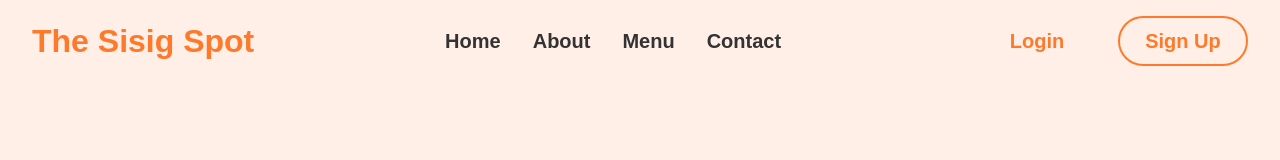
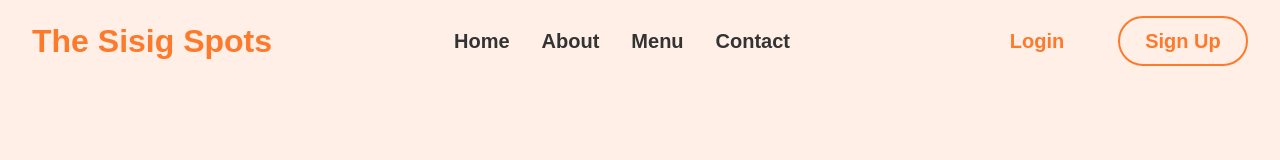
Before and after one commit to jamescasipong/PNOY-Cuisine-Website, a plain HTML site: page index.html in a window 1280 px wide. Shown: the top 160 px of the page. Drawn offline with Linux system fonts and the light colour scheme.

Commit message:
Update index.html

```diff
--- a/index.html
+++ b/index.html
@@ -24,7 +24,7 @@
     <div class="main-container">
       <header>
         <nav>
-          <h1 class="brand-name">The Sisig Spot</h1>
+          <h1 class="brand-name">The Sisig Spots</h1>
           <ul>
             <li><a href="#home">Home</a></li>
             <li><a href="#about">About</a></li>
```
